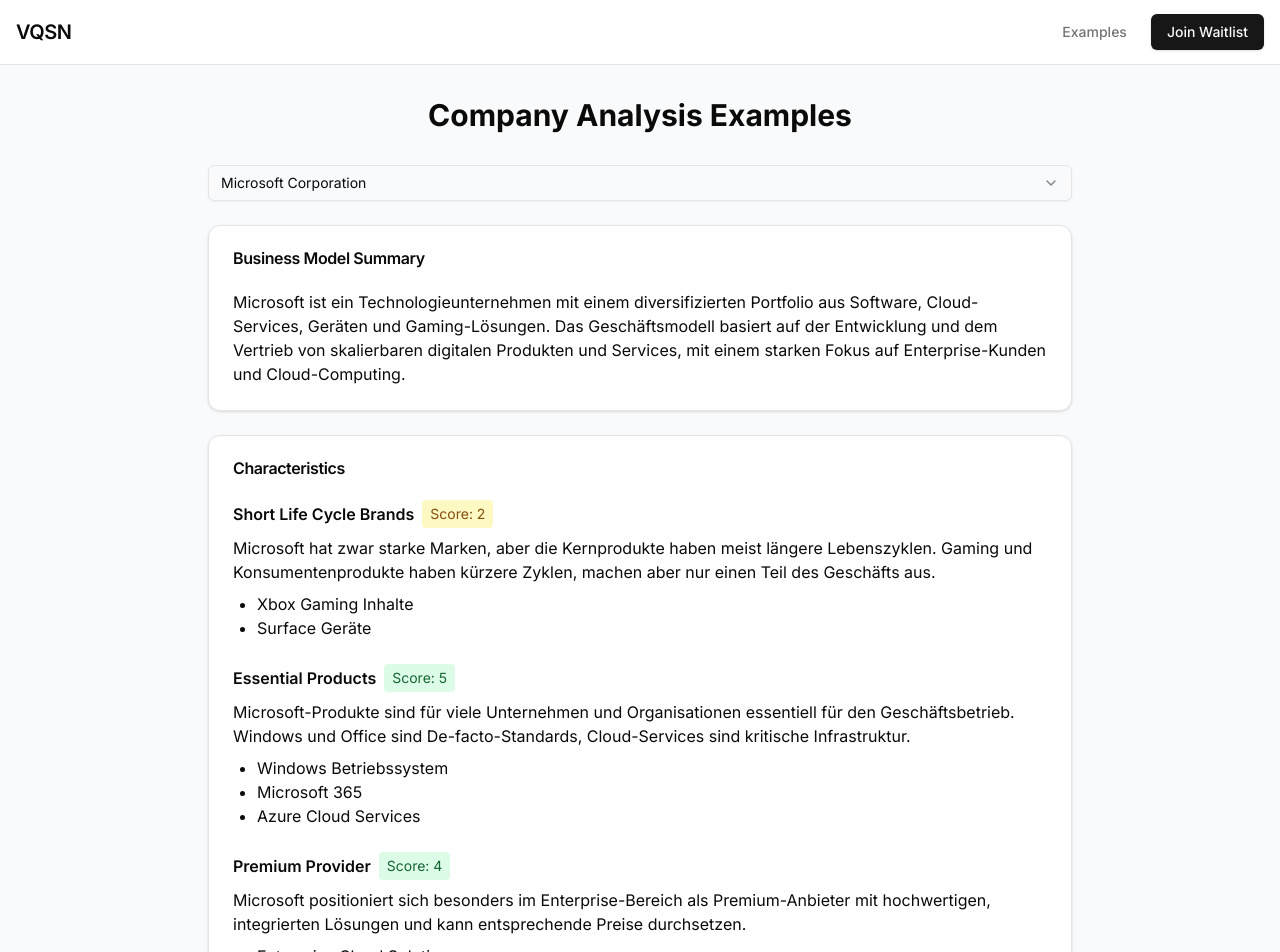
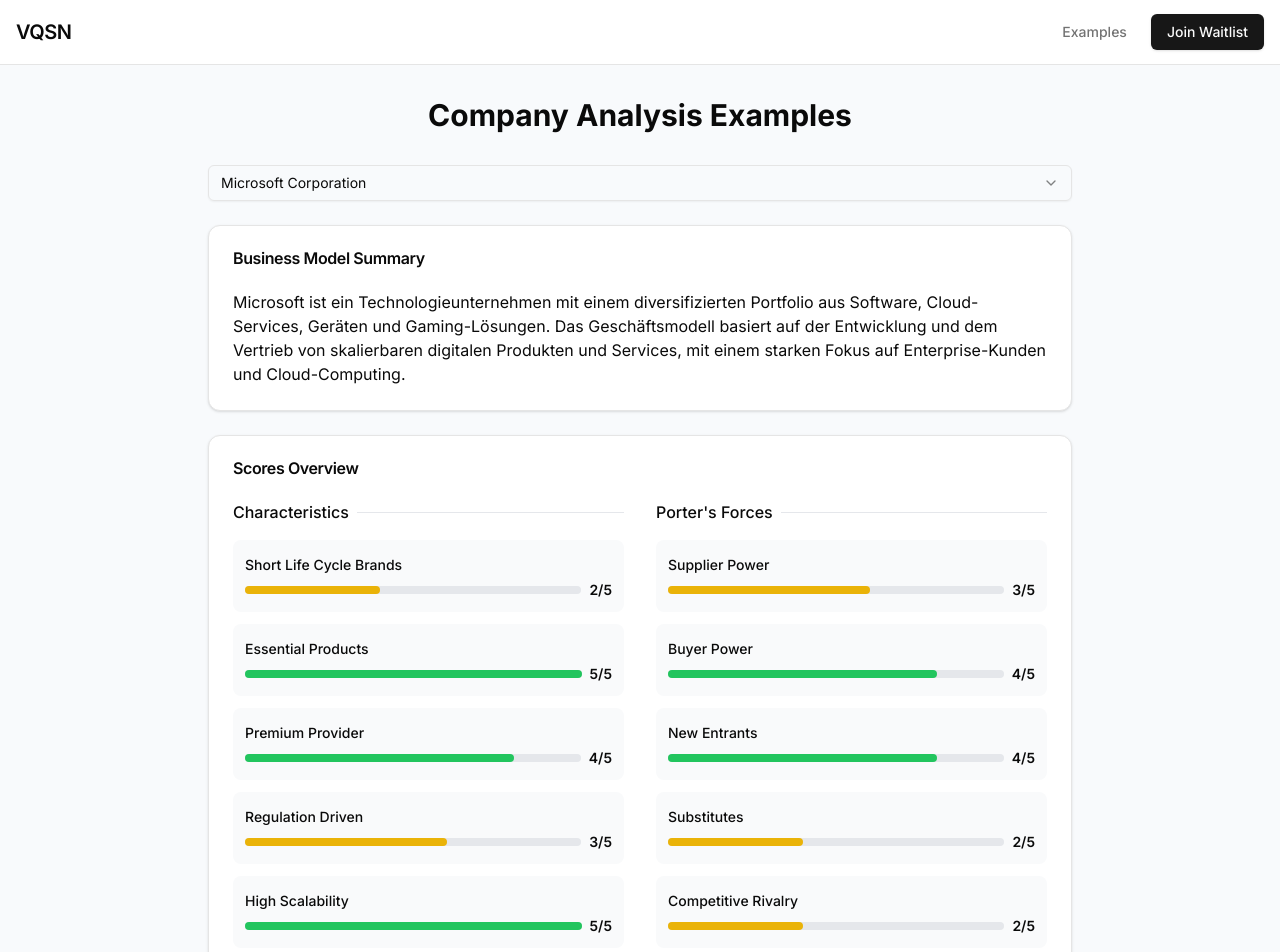
Before and after one commit to iste2/vqsn, a Next.js app: page /examples in a window 1280 px wide. Shown: the top 952 px of the page. Built offline with nearby package versions, Linux system fonts and the light colour scheme.

Commit message:
more interesting style

```diff
--- a/components/example-selector.tsx
+++ b/components/example-selector.tsx
@@ -83,6 +83,77 @@
 
           <Card>
             <CardHeader>
+              <CardTitle>Scores Overview</CardTitle>
+            </CardHeader>
+            <CardContent>
+              <div className="grid grid-cols-1 md:grid-cols-2 gap-8">
+                <div className="space-y-4">
+                  <div className="flex items-center gap-2">
+                    <h3 className="font-medium">Characteristics</h3>
+                    <div className="h-px flex-1 bg-gray-200" />
+                  </div>
+                  <div className="grid gap-3">
+                    {Object.entries(selectedExample.characteristics).map(([key, char]) => (
+                      <div key={key} className="flex items-center gap-3 bg-gray-50 p-3 rounded-lg">
+                        <div className="flex-1">
+                          <span className="text-sm font-medium capitalize">{key.replace(/([A-Z])/g, ' $1')}</span>
+                          <div className="flex items-center gap-2 mt-1">
+                            <div className="h-2 flex-1 bg-gray-200 rounded-full">
+                              <div
+                                className={`h-2 rounded-full ${
+                                  char.score >= 4
+                                    ? "bg-green-500"
+                                    : char.score >= 2
+                                    ? "bg-yellow-500"
+                                    : "bg-red-500"
+                                }`}
+                                style={{ width: `${(char.score / 5) * 100}%` }}
+                              />
+                            </div>
+                            <span className="text-sm font-semibold">{char.score}/5</span>
+                          </div>
+                        </div>
+                      </div>
+                    ))}
+                  </div>
+                </div>
+
+                <div className="space-y-4">
+                  <div className="flex items-center gap-2">
+                    <h3 className="font-medium">Porter&apos;s Forces</h3>
+                    <div className="h-px flex-1 bg-gray-200" />
+                  </div>
+                  <div className="grid gap-3">
+                    {Object.entries(selectedExample.porterAnalysis).map(([key, force]) => (
+                      <div key={key} className="flex items-center gap-3 bg-gray-50 p-3 rounded-lg">
+                        <div className="flex-1">
+                          <span className="text-sm font-medium capitalize">{key.replace(/([A-Z])/g, ' $1')}</span>
+                          <div className="flex items-center gap-2 mt-1">
+                            <div className="h-2 flex-1 bg-gray-200 rounded-full">
+                              <div
+                                className={`h-2 rounded-full ${
+                                  force.riskScore >= 4
+                                    ? "bg-green-500"
+                                    : force.riskScore >= 2
+                                    ? "bg-yellow-500"
+                                    : "bg-red-500"
+                                }`}
+                                style={{ width: `${(force.riskScore / 5) * 100}%` }}
+                              />
+                            </div>
+                            <span className="text-sm font-semibold">{force.riskScore}/5</span>
+                          </div>
+                        </div>
+                      </div>
+                    ))}
+                  </div>
+                </div>
+              </div>
+            </CardContent>
+          </Card>
+
+          <Card>
+            <CardHeader>
               <CardTitle>Characteristics</CardTitle>
             </CardHeader>
             <CardContent className="space-y-6">
@@ -97,7 +168,7 @@
                         ? "bg-yellow-100 text-yellow-800"
                         : "bg-red-100 text-red-800"
                     }`}>
-                      Score: {char.score}
+                      {char.score}
                     </span>
                   </div>
                   <p>{char.reasoning}</p>
@@ -127,7 +198,7 @@
                         ? "bg-yellow-100 text-yellow-800"
                         : "bg-red-100 text-red-800"
                     }`}>
-                      Score: {force.riskScore}
+                      {force.riskScore}
                     </span>
                   </div>
                   <p>{force.reasoning}</p>
@@ -205,6 +276,44 @@
               </div>
             </CardContent>
           </Card>
+
+          <Card className="bg-gradient-to-br from-gray-50 to-gray-100 border-dashed">
+            <CardHeader>
+              <CardTitle className="flex items-center gap-2">
+                Coming Soon
+                <span className="px-2 py-1 rounded-full bg-blue-100 text-blue-800 text-xs font-medium">Preview</span>
+              </CardTitle>
+            </CardHeader>
+            <CardContent>
+              <div className="space-y-4">
+                <div className="space-y-2">
+                  <h3 className="font-medium text-gray-800">Additional Analysis Features</h3>
+                  <ul className="grid gap-2">
+                    <li className="flex items-center gap-2 text-gray-600">
+                      <span className="inline-block w-2 h-2 rounded-full bg-blue-400" />
+                      Key Financial Metrics & Ratios
+                    </li>
+                    <li className="flex items-center gap-2 text-gray-600">
+                      <span className="inline-block w-2 h-2 rounded-full bg-blue-400" />
+                      Discounted Cash Flow (DCF) Analysis
+                    </li>
+                    <li className="flex items-center gap-2 text-gray-600">
+                      <span className="inline-block w-2 h-2 rounded-full bg-blue-400" />
+                      Momentum Analysis
+                    </li>
+                  </ul>
+                </div>
+                <div className="flex justify-center">
+                  <a
+                    href="/waitlist"
+                    className="inline-flex items-center justify-center rounded-md bg-primary px-8 py-2 text-sm font-medium text-primary-foreground shadow transition-colors hover:bg-primary/90 focus-visible:outline-none focus-visible:ring-1 focus-visible:ring-primary disabled:pointer-events-none disabled:opacity-50"
+                  >
+                    Join Waitlist
+                  </a>
+                </div>
+              </div>
+            </CardContent>
+          </Card>
         </div>
       )}
     </div>
```
